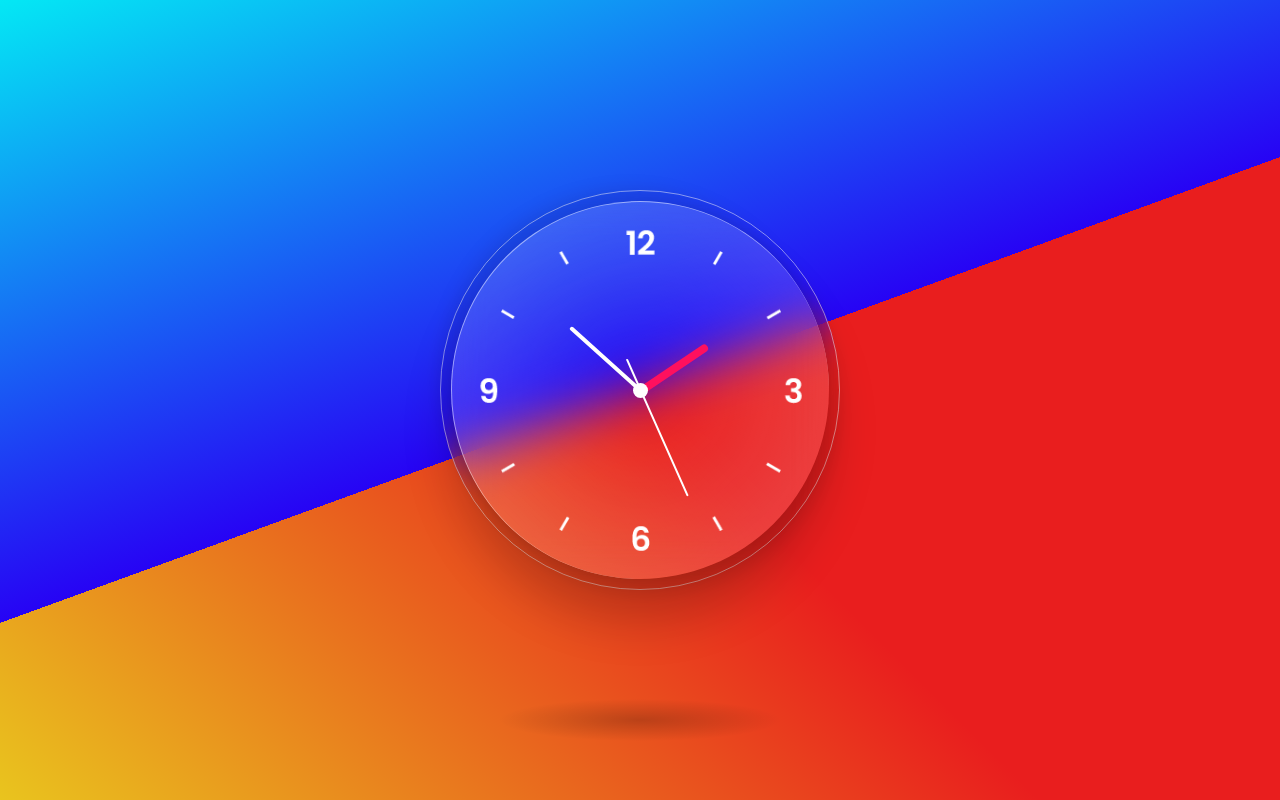
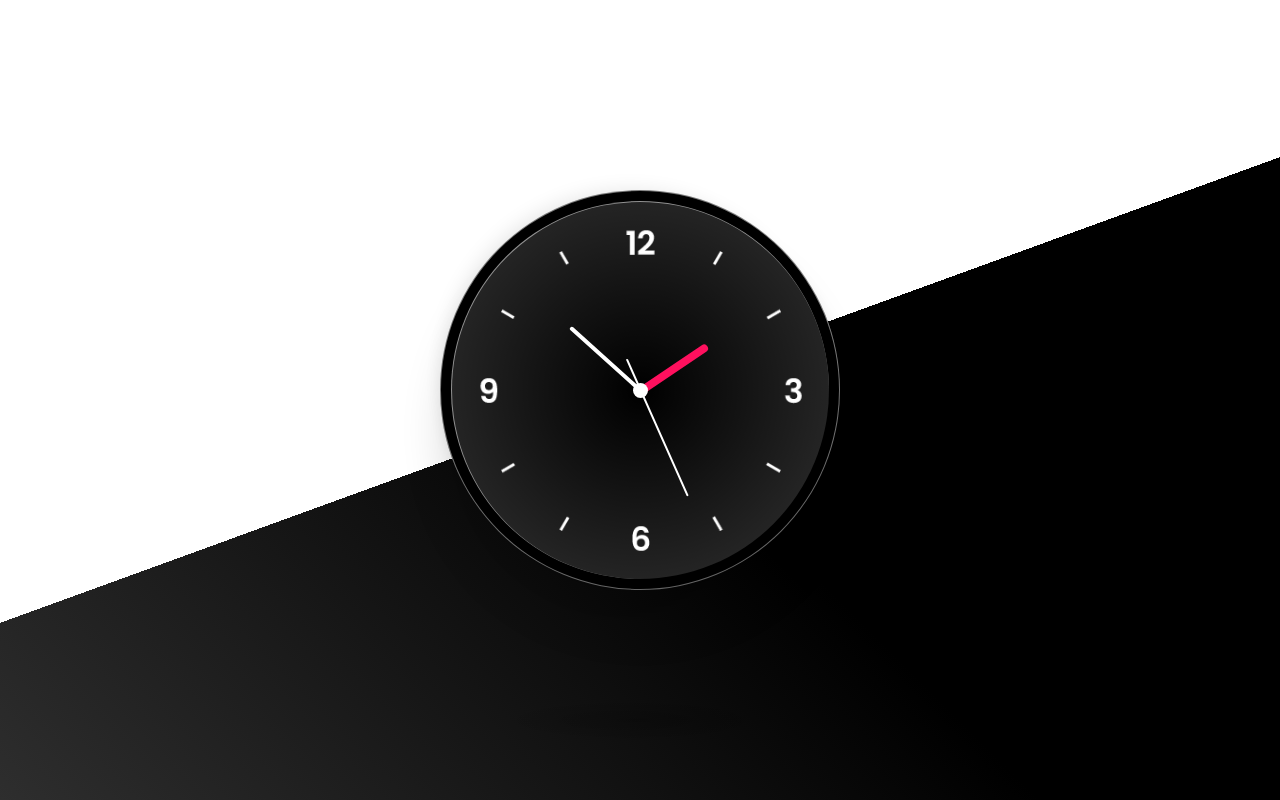
Before and after one commit to KosumovicDenis/Sites, a plain HTML site: page Clock/index.html in a window 1280 px wide. Drawn offline with nearby package versions, Linux system fonts and the light colour scheme.

Commit message:
Update style.css

```diff
--- a/Clock/style.css
+++ b/Clock/style.css
@@ -16,7 +16,7 @@ body::before{
     left: 0;
     width: 100%;
     height: 100%;
-    background: linear-gradient(45deg, #e9c41e, #e91e1e 50%, #e91e1e 50%, #e91e1e);
+    background: linear-gradient(45deg, #2e2e2e, #000000 50%, #000000 50%, #000000);
 }
 body::after{
     content: '';
@@ -25,7 +25,7 @@ body::after{
     left: 0;
     width: 100%;
     height: 100%;
-    background: linear-gradient(160deg, #03ecf4, #2703f4 50%, transparent 50%, transparent);
+    background: linear-gradient(160deg, #ffffff, #ffffff 50%, transparent 50%, transparent);
     animation: animate 5s ease-in-out infinite;
 }
 
@@ -50,6 +50,7 @@ body::after{
     border-radius: 50%;
 }
 .box{
+    background-color: #000000;
     position: relative;
     z-index: 1;
     width: 400px;
```
